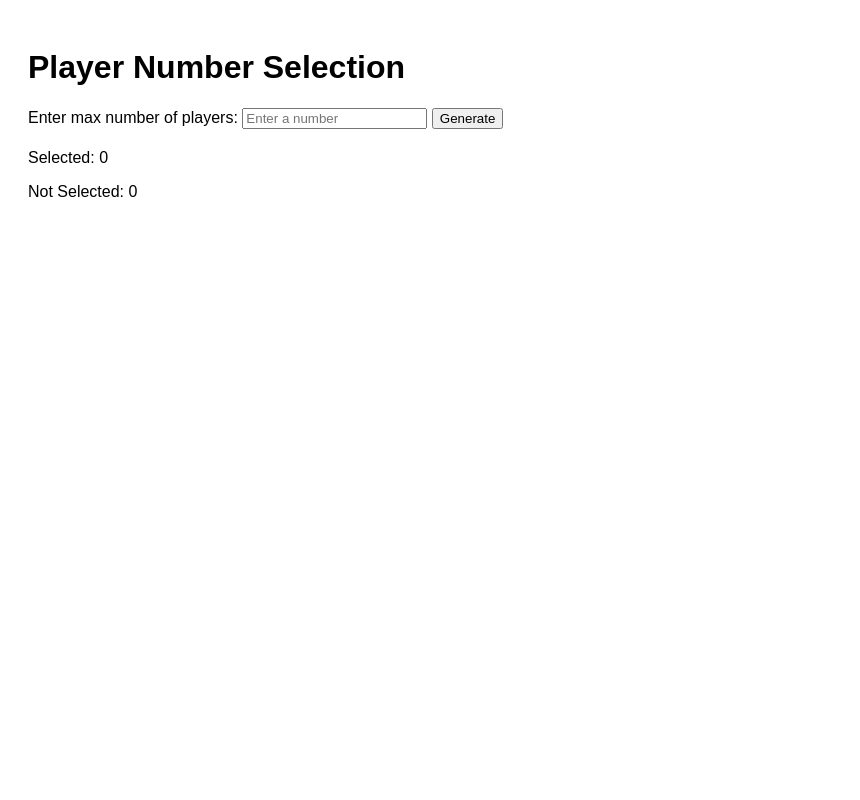
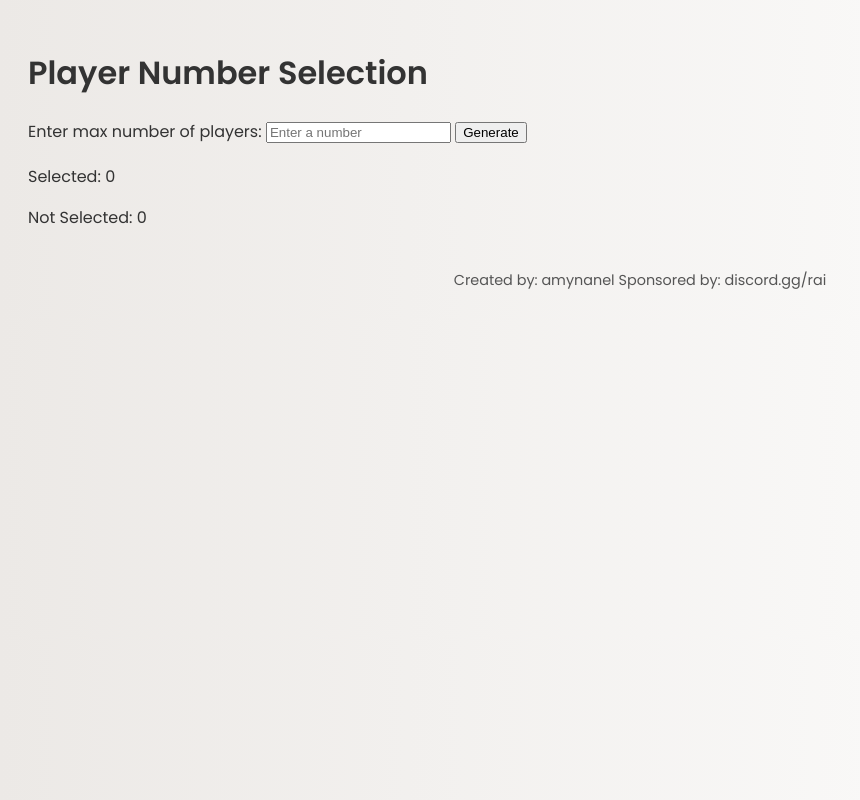
Before and after one commit to Abzal9/numbchoose, a plain HTML site: page index.html in a window 1280 px wide. Shown: the whole page, without its empty margins (0-860 px from the left). Drawn offline with Linux system fonts and the light colour scheme.

Commit message:
Update index.html

```diff
--- a/index.html
+++ b/index.html
@@ -5,9 +5,13 @@
     <meta name="viewport" content="width=device-width, initial-scale=1.0">
     <title>Player Numbers</title>
     <style>
+        @import url('https://fonts.googleapis.com/css2?family=Poppins:wght@300;400;600&display=swap');
+
         body {
-            font-family: Arial, sans-serif;
+            font-family: 'Poppins', sans-serif;
             padding: 20px;
+            background: linear-gradient(to right, #ece9e6, #ffffff);
+            color: #333;
         }
         .player-list {
             margin-top: 20px;
@@ -23,6 +27,12 @@
         .stats {
             margin-top: 20px;
         }
+        .footer {
+            margin-top: 40px;
+            text-align: center;
+            font-size: 0.9em;
+            color: #555;
+        }
     </style>
 </head>
 <body>
@@ -36,6 +46,11 @@
     <div class="stats" id="stats">
         <p>Selected: <span id="selectedCount">0</span></p>
         <p>Not Selected: <span id="notSelectedCount">0</span></p>
+    </div>
+
+    <div class="footer">
+        Created by: amynanel
+        Sponsored by: discord.gg/rai
     </div>
 
     <script>
```
